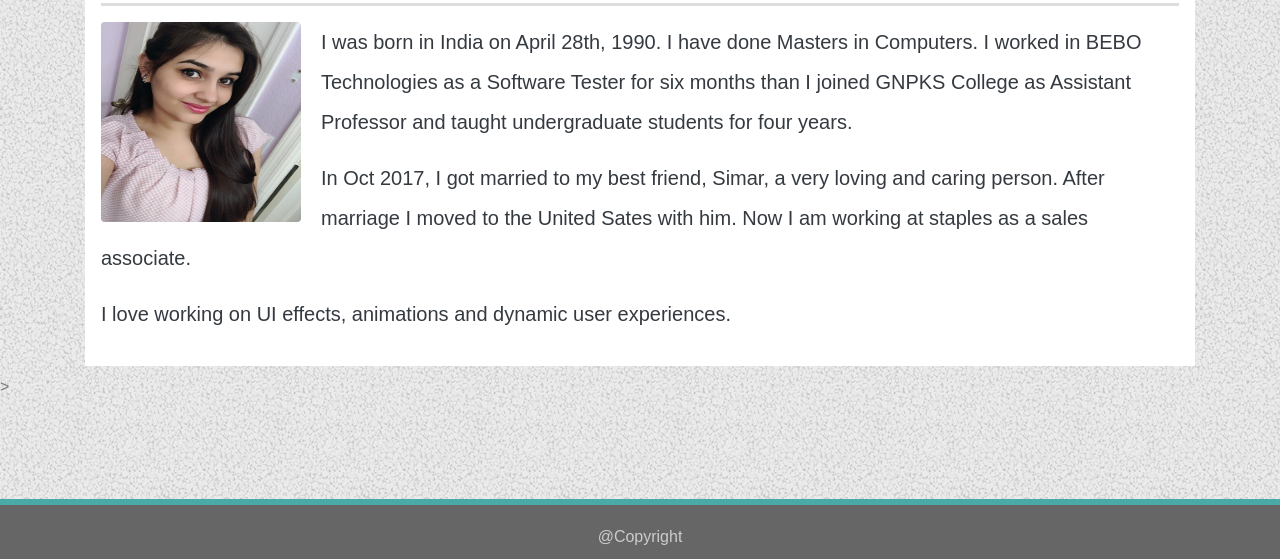
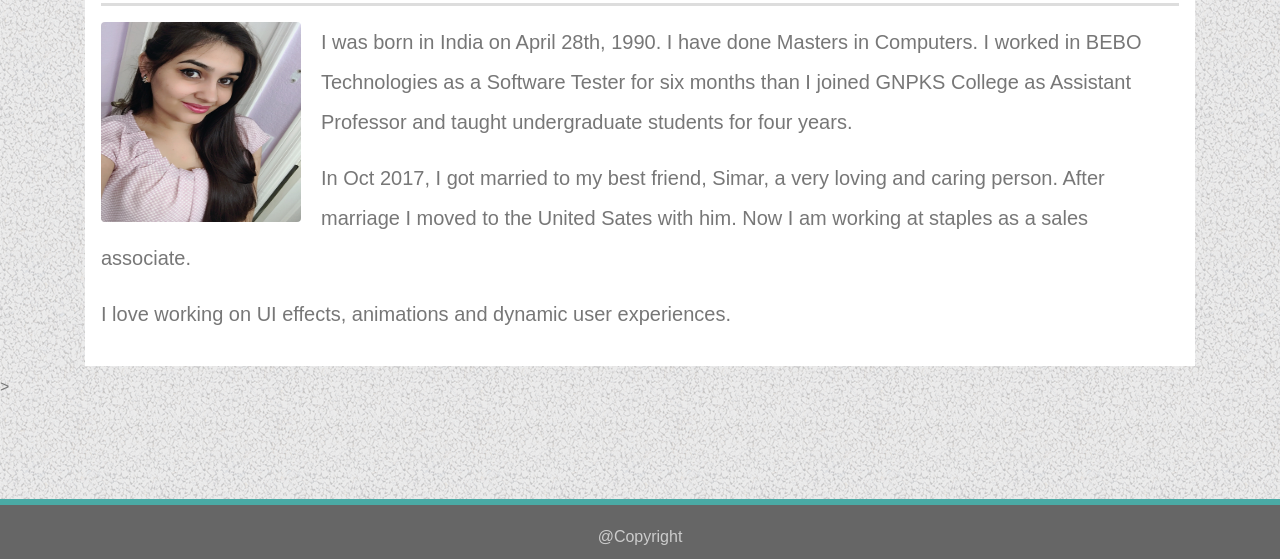
Before and after one commit to satinder042890/bootstrap-portfolio, a plain HTML site: page index.html in a window 1280 px wide. Shown: the part 241-800 px from the top of the page. Drawn offline with nearby package versions, Linux system fonts and the light colour scheme.

Commit message:
complete

```diff
--- a/assets/css/style.css
+++ b/assets/css/style.css
@@ -35,6 +35,8 @@ img{
 p{
     font-size: 20px;
     line-height: 40px;
+    font-family: Arial, 'Helvetica Neue', Helvetica, sans-serif;
+    color: #777777;
 }
 h1{
     color: #4aaaa5;
```
